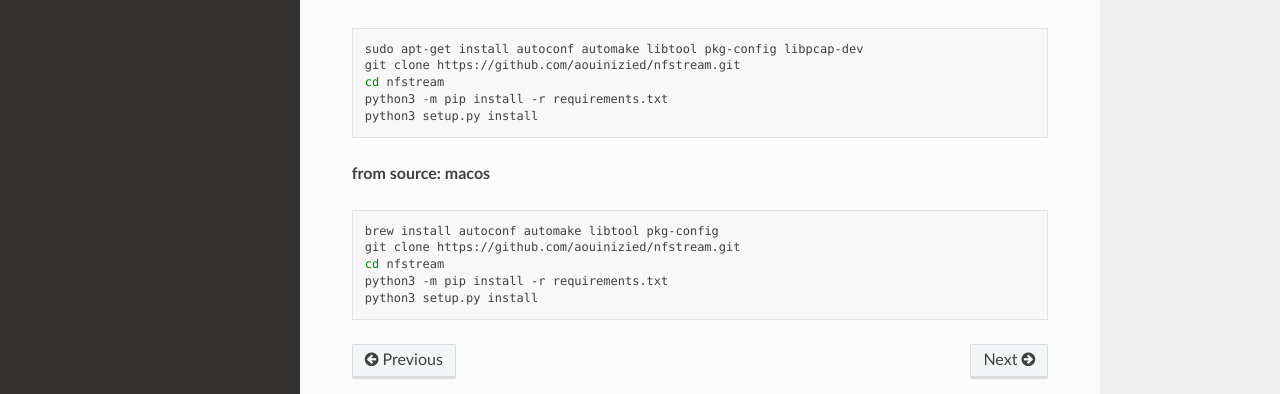
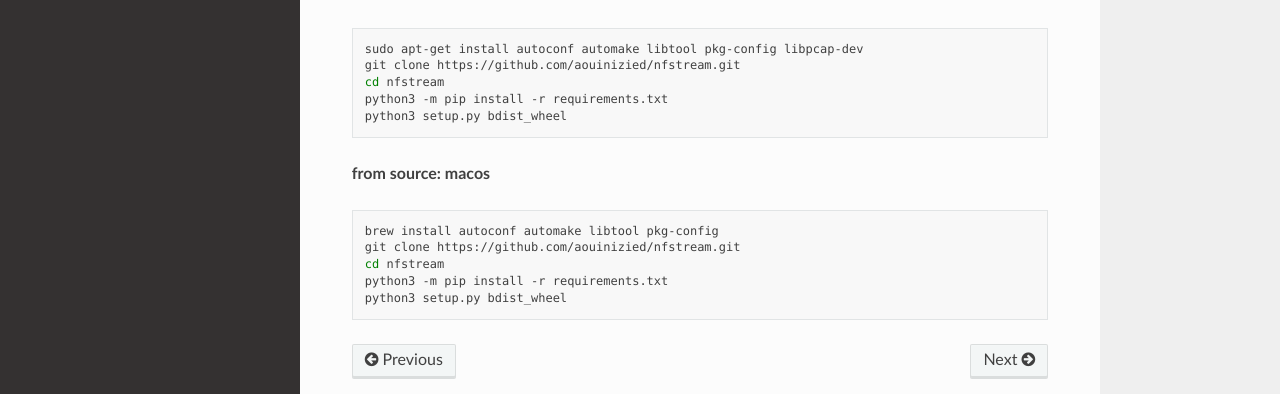
Before and after one commit to nfstream/nfstream, a Sphinx documentation site: the page built from docs/source/installation.rst, in a window 1280 px wide. Shown: the part 399-793 px from the top of the page. Built offline with Sphinx 7.4.7 and the Read the Docs theme 2.0.0, drawn with Linux system fonts in a browser that asks for light colours.

Commit message:
Update installation.rst

```diff
--- a/docs/source/installation.rst
+++ b/docs/source/installation.rst
@@ -23,7 +23,7 @@ Binary installers for the latest released version are available:
     git clone https://github.com/aouinizied/nfstream.git
     cd nfstream
     python3 -m pip install -r requirements.txt
-    python3 setup.py install
+    python3 setup.py bdist_wheel
 
 **from source: macos**
 
@@ -33,4 +33,4 @@ Binary installers for the latest released version are available:
     git clone https://github.com/aouinizied/nfstream.git
     cd nfstream
     python3 -m pip install -r requirements.txt
-    python3 setup.py install
+    python3 setup.py bdist_wheel
```
